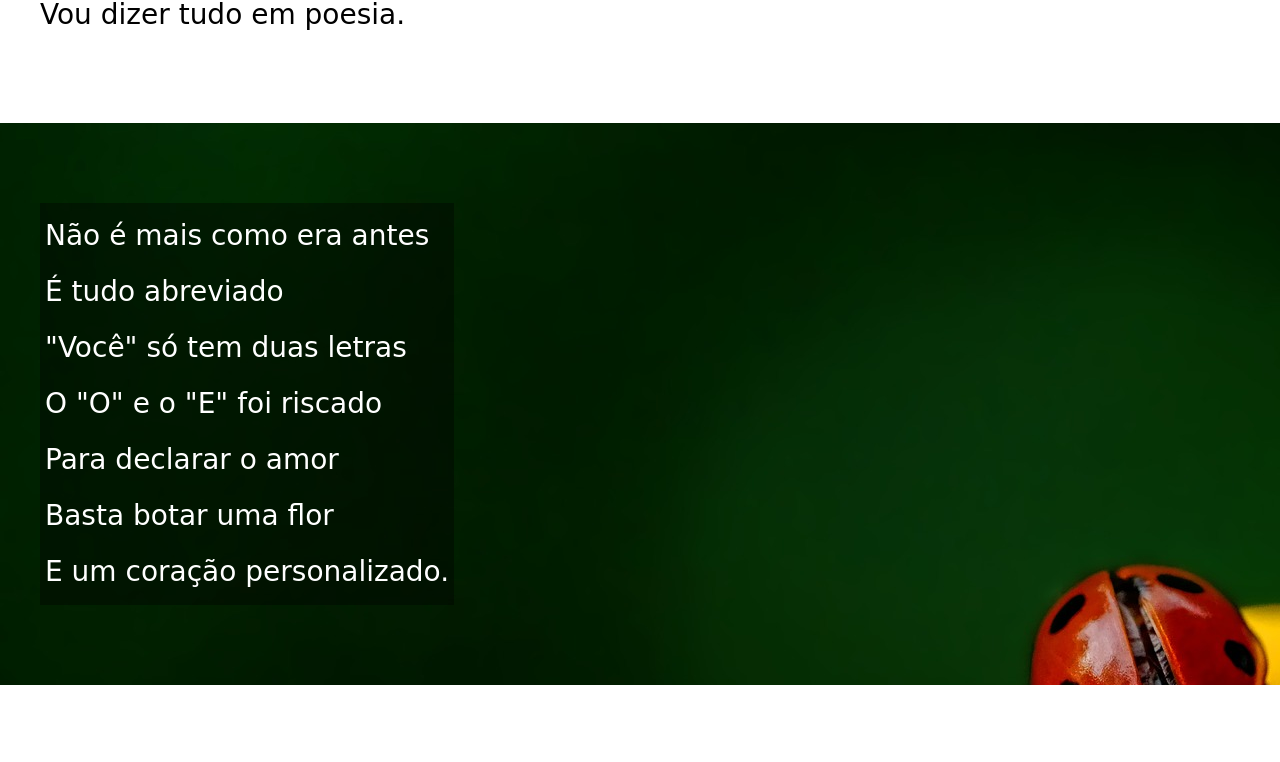
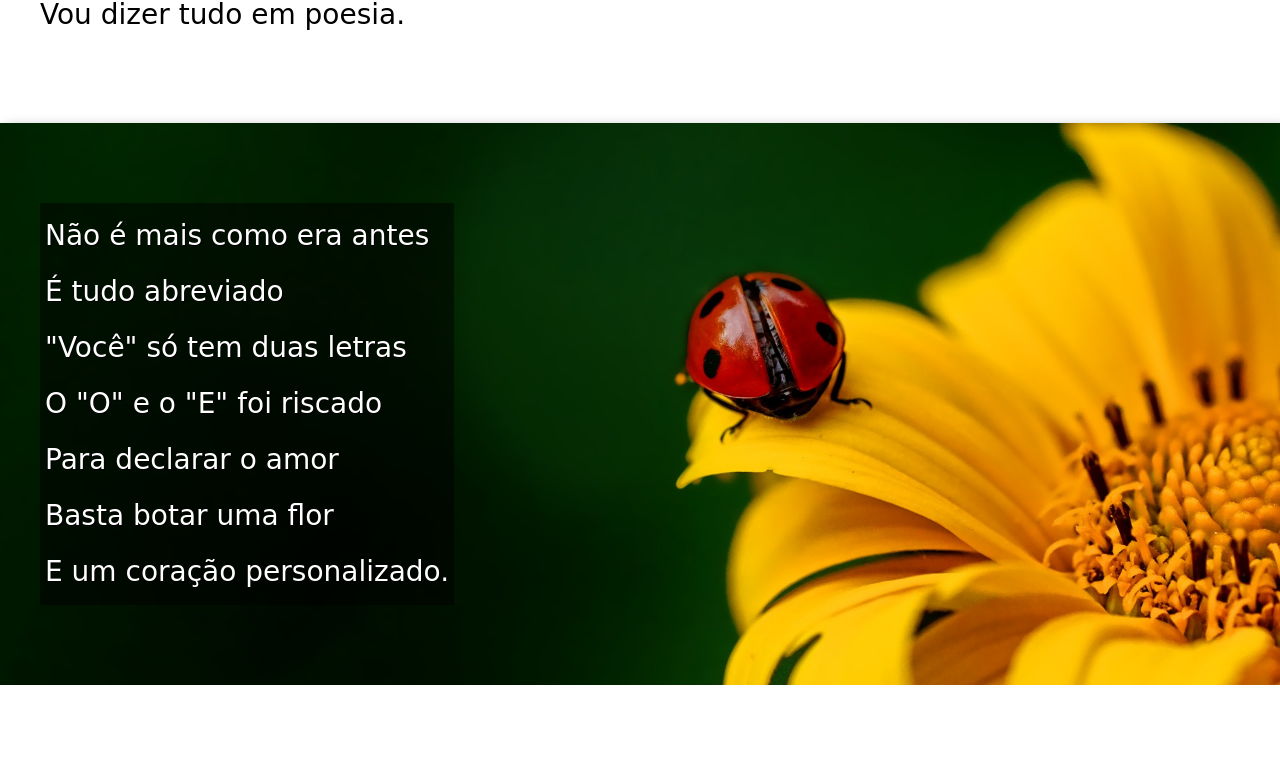
Before and after one commit to Alysonn-Vinicius/projeto-cordel, a plain HTML site: page index.html in a window 1280 px wide. Shown: the part 640-1402 px from the top of the page. Drawn offline with Linux system fonts and the light colour scheme.

Commit message:
finalizado

```diff
--- a/index.html
+++ b/index.html
@@ -5,7 +5,7 @@
     <meta http-equiv="X-UA-Compatible" content="IE=edge">
     <meta name="viewport" content="width=device-width, initial-scale=1.0">
     <title>Cordel Moderno</title>
-    <link rel="stylesheet" href="style.css">
+    <link rel="stylesheet" href="/styles/style.css">
 </head>
 <body>
     <header>
--- a/styles/style.css
+++ b/styles/style.css
@@ -39,7 +39,7 @@ a{
     font-weight: bold;
 }
 a:hover{
-    color: rgb(1, 92, 128);
+    color: rgb(0, 183, 255);
     text-decoration: underline;
 }
 
@@ -53,7 +53,7 @@ section{  /*pega 10% da tela quando houver rolagem*/
 }
 
 section > p {
-    padding-bottom: 2em;
+    padding-bottom: 2em; /* da uma espaçada em cada P*/
 }
 
 section.normal{
@@ -64,19 +64,24 @@ section.normal{
 section.imagem{
     background-color: rgba(56, 56, 56, 0.637);
     color: white;
+    box-shadow: 6px 6px 13px 0px rgba(0, 0, 0, 0.479);
+    background-size: cover;
+    background-attachment: fixed;
 }
 
 section.imagem > p{
     display: inline-block;
     padding: 5px;
-    background: rgba(0, 0, 0, 0.377);
+    background: rgba(0, 0, 0, 0.5);
+    text-shadow: 1px 1px 0px black;
 }
 section#img01{
-    background-image: url(img/background001.jpg);
+    background-image: url(/img/background001.jpg);
+    background-position: right center;
 }
 
 section#img02{
-    background-image: url(img/background002.jpg);
+    background-image: url(/img/background002.jpg);
 }
 
 footer{
```
